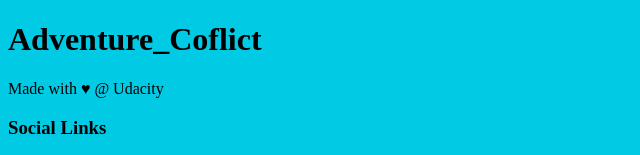
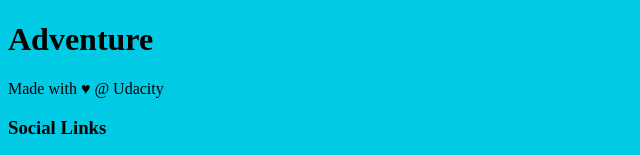
Before and after one commit to exemplar-codes/git_basics_till_merging, a plain HTML site: page index.html in a window 1280 px wide. Shown: the top 155 px of the page, without its empty margins (0-640 px from the left). Drawn offline with Linux system fonts and the light colour scheme; files that its build step writes are made by us from their sources; files whose address does not match are found by name.

Commit message:
ready to merge

```diff
--- a/index.html
+++ b/index.html
@@ -9,7 +9,7 @@
   </head>
   <body>
     <header>
-      <h1>Adventure_Coflict</h1>
+      <h1>Adventure</h1>
     </header>
 
     <div class="container">
```
